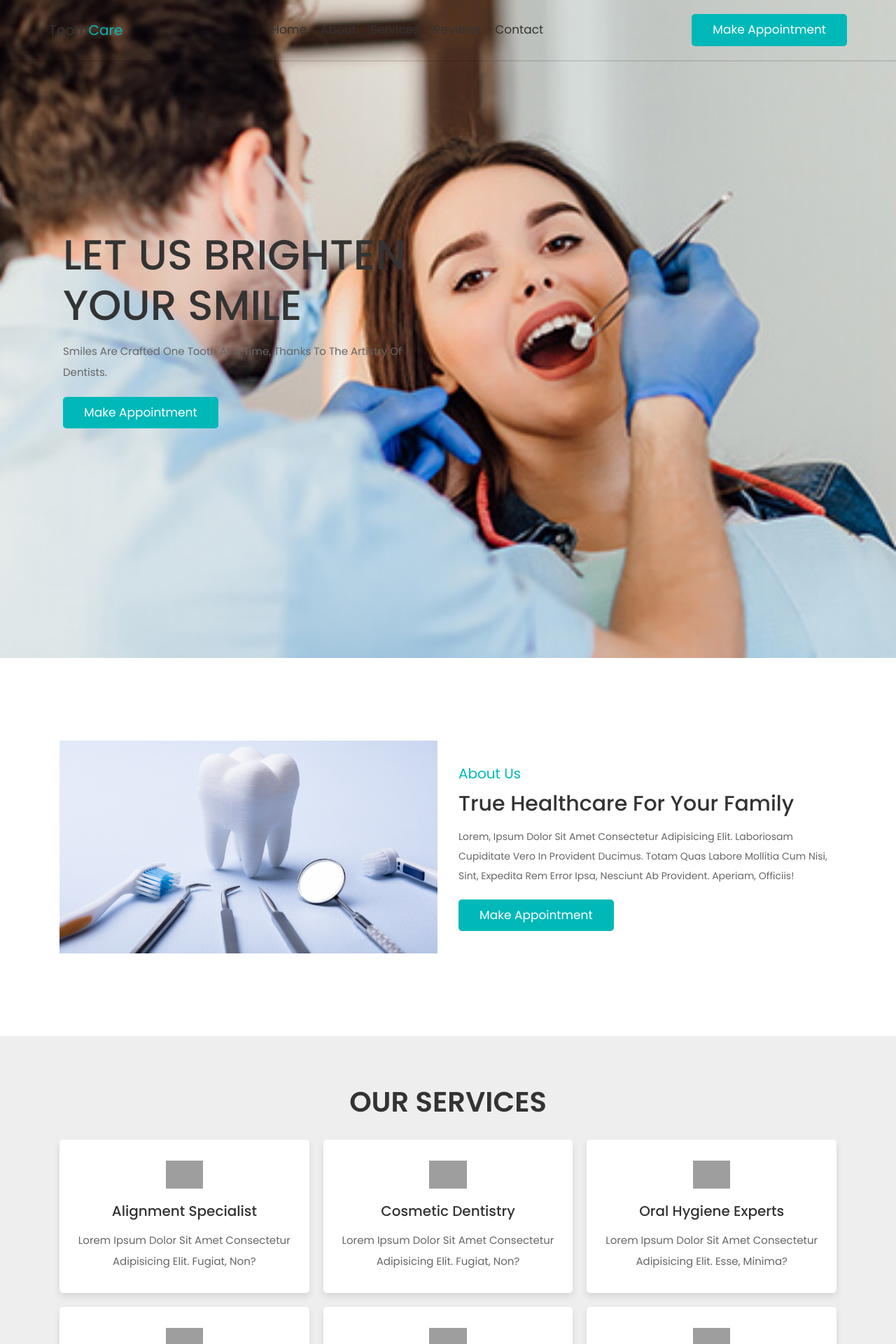
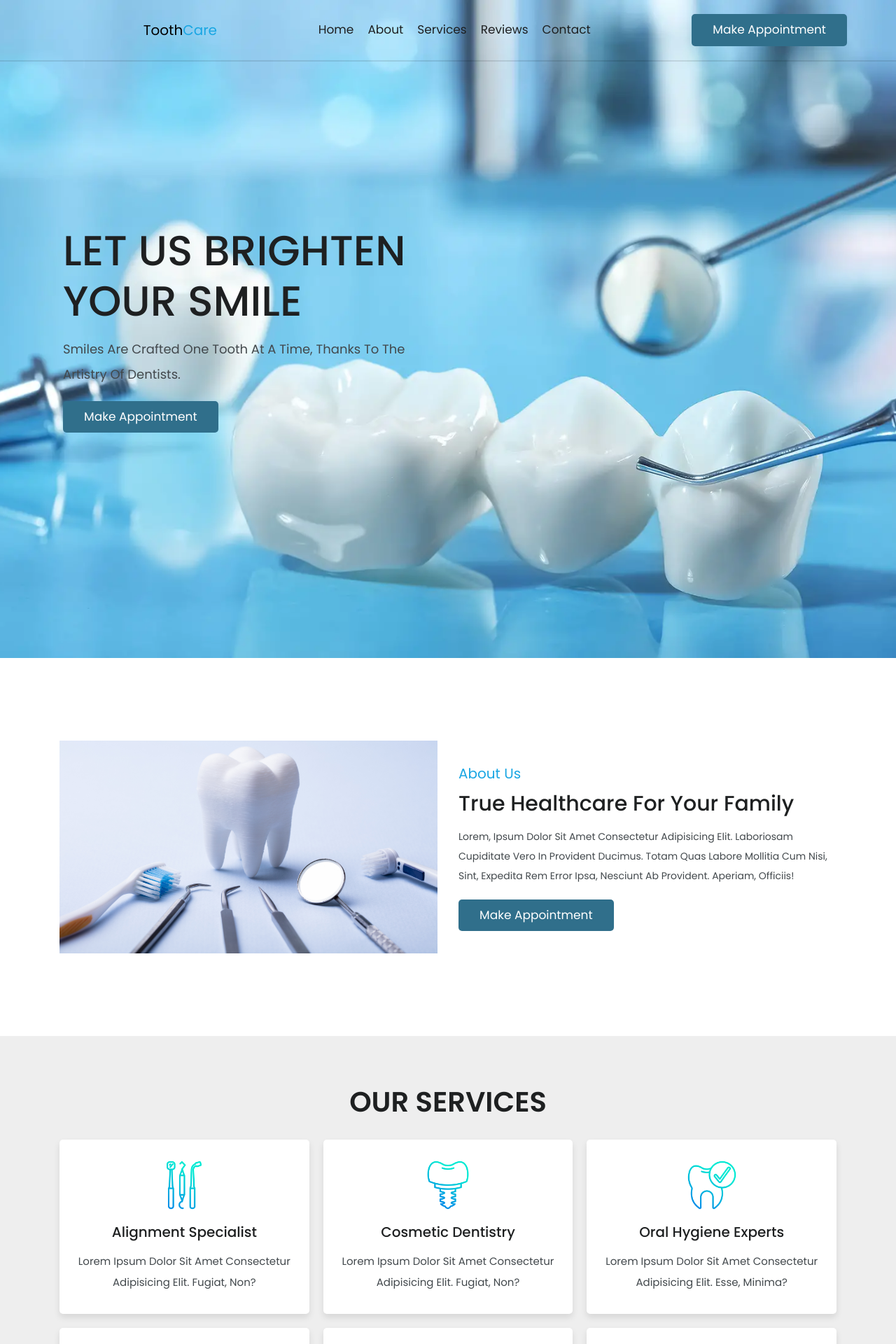
Before and after one commit to Dhanesha98/Dentist_website, a PHP site: page / in a window 1280 px wide. Shown: the top 1920 px of the page at 70% size. Run offline with PHP 8.4, Linux system fonts and the light colour scheme; grey boxes are pictures that could not be loaded.

Commit message:
UI UX edit

```diff
--- a/css/style.css
+++ b/css/style.css
@@ -2,9 +2,9 @@
 
 :root{
    --blue:#00b8b8;
-   --black:#333;
+   --black:#1e2021;
    --white:#fff;
-   --light-color:#666;
+   --light-color:#42484c;
    --light-bg:#eee;
    --border:.2rem solid rgba(0,0,0,.1);
    --box-shadow:0 .5rem 1rem rgba(0,0,0,.1);
@@ -29,7 +29,7 @@
 }
 
 *::-webkit-scrollbar-thumb{
-   background-color: var(--blue);
+   background-color: #306F8B;
 }
 
 html{
@@ -56,7 +56,7 @@ section{
    display: inline-block;
    padding:1rem 3rem;
    border-radius: .5rem;
-   background-color: var(--blue);
+   background-color:#306F8B;
    cursor: pointer;
    font-size: 1.7rem;
    color:var(--white);
@@ -80,11 +80,11 @@ section{
 
 .header .logo{
    font-size: 2rem;
-   color:var(--black);
+   color: black;
 }
 
 .header .logo span{
-   color:var(--blue);
+   color:#1aa6e3;
 }
 
 .header .nav a{
@@ -94,7 +94,7 @@ section{
 }
 
 .header .nav a:hover{
-   color:var(--blue);
+   color:#1aa6e3;
 }
 
 #menu-btn{
@@ -123,7 +123,7 @@ section{
 
 .home .content p{
    line-height: 2;
-   font-size: 1.5rem;
+   font-size: 1.8rem;
    color:var(--light-color);
    padding:1rem 0;
 }
@@ -134,7 +134,7 @@ section{
 
 .about .content span{
    font-size: 2rem;
-   color:var(--blue);
+   color:#1aa6e3;
 }
 
 .about .content h3{
@@ -170,7 +170,9 @@ section{
 
 .services .box-container .box img{
    margin:1rem 0;
-   height: 4rem;
+   height: 7rem;
+
+
 }
 
 .services .box-container .box h3{
@@ -192,7 +194,7 @@ section{
 }
 
 .process .box-container .box{
-   background-color: var(--blue);
+   background-color: #1aa6e3;
    padding:2rem;
    border-radius: .5rem;
    text-align: center;
@@ -258,7 +260,7 @@ section{
 
 .reviews .box-container .box .stars i{
    font-size: 1.5rem;
-   color:var(--blue);
+   color:#1aa6e3;
 }
 
 .reviews .box-container .box h3{
@@ -326,7 +328,7 @@ section{
    border-radius: 50%;
    line-height: 5rem;
    font-size: 2rem;
-   background-color: var(--blue);
+   background-color: #1aa6e3;
    color:var(--white);
 }
 
@@ -352,7 +354,7 @@ section{
 }
 
 .footer .credit span{
-   color:var(--blue);
+   color:#1aa6e3;
 }
 
 
--- a/index.php
+++ b/index.php
@@ -48,7 +48,7 @@ if(isset($_POST['submit'])){
    <div class="container">
 
       <div class="row align-items-center justify-content-between">
-
+         <img src:/>
          <a href="#home" class="logo">Tooth<span>Care</span></a>
 
          <nav class="nav">
@@ -127,37 +127,37 @@ if(isset($_POST['submit'])){
    <div class="box-container container">
 
       <div class="box">
-         <img src="images/icon-1.svg" alt="">
+         <img src="images/1 (1).png" alt="">
          <h3>Alignment specialist</h3>
          <p>Lorem ipsum dolor sit amet consectetur adipisicing elit. Fugiat, non?</p>
       </div>
 
       <div class="box">
-         <img src="images/icon-2.svg" alt="">
+         <img src="images/1 (2).png" alt="">
          <h3>Cosmetic dentistry</h3>
          <p>Lorem ipsum dolor sit amet consectetur adipisicing elit. Fugiat, non?</p>
       </div>
 
       <div class="box">
-         <img src="images/icon-3.svg" alt="">
+         <img src="images/1 (3).png" alt="">
          <h3>Oral hygiene experts</h3>
          <p>Lorem ipsum dolor sit amet consectetur adipisicing elit. Esse, minima?</p>
       </div>
 
       <div class="box">
-         <img src="images/icon-4.svg" alt="">
+         <img src="images/1 (4).png" alt="">
          <h3>Root canal specialist</h3>
          <p>Lorem ipsum dolor sit amet consectetur adipisicing elit. Esse, minima?</p>
       </div>
 
       <div class="box">
-         <img src="images/icon-5.svg" alt="">
+         <img src="images/1 (5).png" alt="">
          <h3>Live dental advisory</h3>
          <p>Lorem ipsum dolor sit amet consectetur adipisicing elit. Esse, minima?</p>
       </div>
 
       <div class="box">
-         <img src="images/icon-6.svg" alt="">
+         <img src="./images/1 (6).png" alt="">
          <h3>Cavity inspection</h3>
          <p>Lorem ipsum dolor sit amet consectetur adipisicing elit. Esse, minima?</p>
       </div>
```
Also changed, not shown: images/1 (1).png (added), images/1 (2).png (added), images/1 (3).png (added), images/1 (4).png (added), images/1 (5).png (added), images/1 (6).png (added), images/home-bg.jpg, images/icon-5.svg, images/logo.jpg (added), images/logo1.jpg (added).
